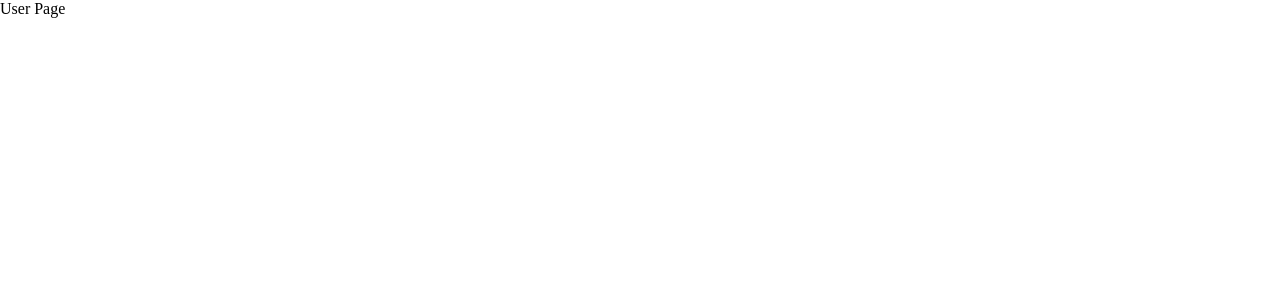
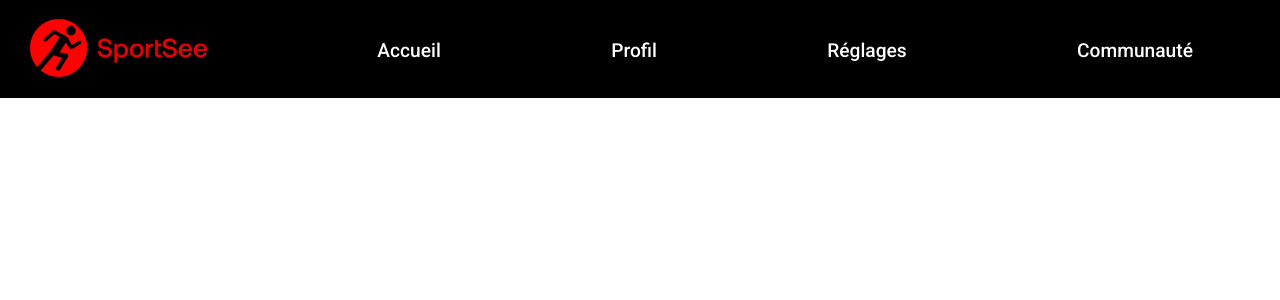
Before and after one commit to maevanapcontact/maevanguyenanhphuong_12_27012021, a React (Create React App) app: page /user in a window 1280 px wide. Shown: the top 300 px of the page. Built offline with nearby package versions, Linux system fonts and the light colour scheme.

Commit message:
[#1] feat: TopNav component

```diff
--- a/public/index.html
+++ b/public/index.html
@@ -1,5 +1,5 @@
 <!DOCTYPE html>
-<html lang="en">
+<html lang="fr">
   <head>
     <meta charset="utf-8" />
     <link rel="icon" href="%PUBLIC_URL%/favicon.ico" />
@@ -21,6 +21,10 @@
       work correctly both with client-side routing and a non-root public URL.
       Learn how to configure a non-root public URL by running `npm run build`.
     -->
+    <link
+      href="https://fonts.googleapis.com/css2?family=Roboto:wght@400;500;700&display=swap"
+      rel="stylesheet"
+    />
     <title>SportSee</title>
   </head>
   <body>
--- /dev/null
+++ b/src/components/TopNav.js
@@ -0,0 +1,41 @@
+import React, { Component } from "react";
+import { Link } from "react-router-dom";
+import "../css/TopNav.css";
+
+class TopNav extends Component {
+  render() {
+    return (
+      <nav className="top-nav">
+        <ul>
+          <li>
+            <Link to="/user" title="Homepage">
+              <img src="./images/logo.png" alt="SportSee" />
+            </Link>
+          </li>
+          <li>
+            <Link to="/user" title="User Page">
+              Accueil
+            </Link>
+          </li>
+          <li>
+            <Link to="/user" title="User Page">
+              Profil
+            </Link>
+          </li>
+          <li>
+            <Link to="/user" title="User Page">
+              Réglages
+            </Link>
+          </li>
+          <li>
+            <Link to="/user" title="User Page">
+              Communauté
+            </Link>
+          </li>
+        </ul>
+      </nav>
+    );
+  }
+}
+
+export default TopNav;
--- a/src/components/UserPage.js
+++ b/src/components/UserPage.js
@@ -1,9 +1,15 @@
 import React, { Component } from "react";
 import "../css/UserPage.css";
 
+import TopNav from "./TopNav";
+
 class UserPage extends Component {
   render() {
-    return <div className="user-page">User Page</div>;
+    return (
+      <div className="user-page">
+        <TopNav />
+      </div>
+    );
   }
 }
 
--- /dev/null
+++ b/src/css/TopNav.css
@@ -0,0 +1,24 @@
+.top-nav {
+  background: #000;
+  padding: 18px 87px 14px 29px;
+}
+
+.top-nav ul {
+  display: flex;
+  justify-content: space-between;
+  align-items: center;
+}
+
+.top-nav img {
+  width: 178px;
+}
+
+.top-nav a {
+  color: #fff;
+  font-weight: 500;
+  font-size: 1.2rem;
+}
+
+.top-nav a:hover {
+  text-decoration: underline;
+}
--- a/src/css/index.css
+++ b/src/css/index.css
@@ -2,4 +2,9 @@
   margin: 0;
   padding: 0;
   box-sizing: border-box;
+  font-family: "Roboto", sans-serif;
 }
+
+a {
+  text-decoration: none;
+}
```
Also changed, not shown: public/images/logo.png (added), 1 other file (tests, documents, lock files or other folders).
